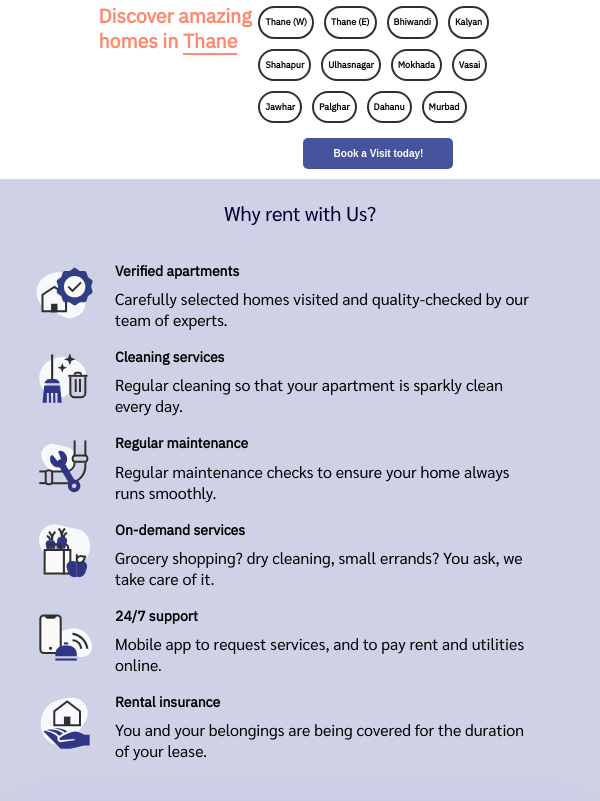
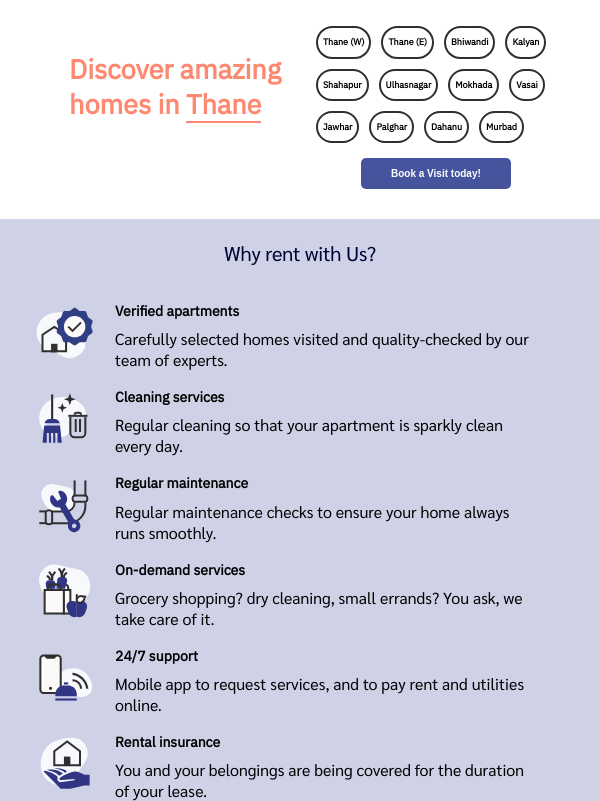
Before and after one commit to MukulKumar-102/Multi-living, a plain HTML site: page index.html in a window 600 px wide. Shown: the part 2359-3160 px from the top of the page. Drawn offline with Linux system fonts and the light colour scheme.

Commit message:
discover text allignment  changes

```diff
--- a/style.css
+++ b/style.css
@@ -776,12 +776,12 @@
     flex-direction: column;
 }
 .discover_txt{
-    margin:0px 5px  ;
+    margin:20px 5px  ;
     flex-direction: row;
 }
 .discover_head{
-    font-size: 13px;
-    margin:2px ;
+    font-size: 18px;
+    margin:30px ;
 }
 
 .loc-item{
```
